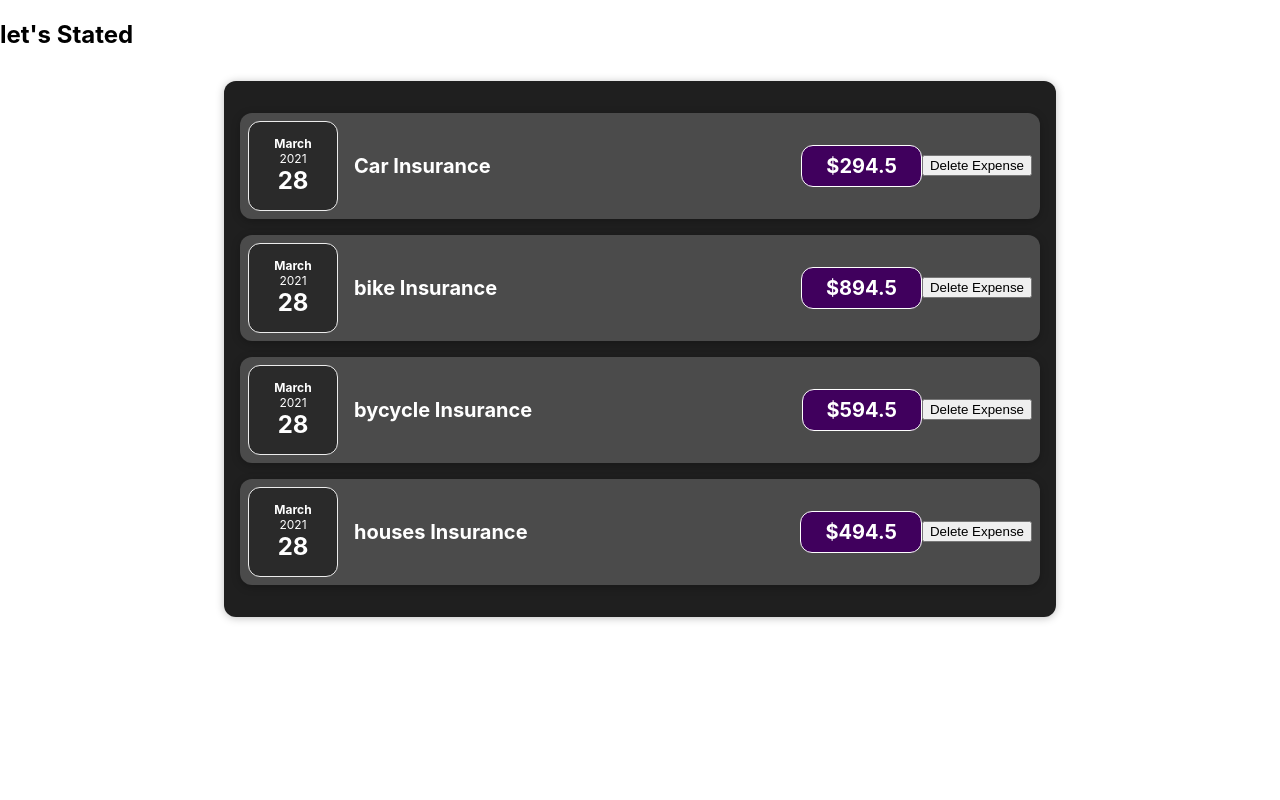
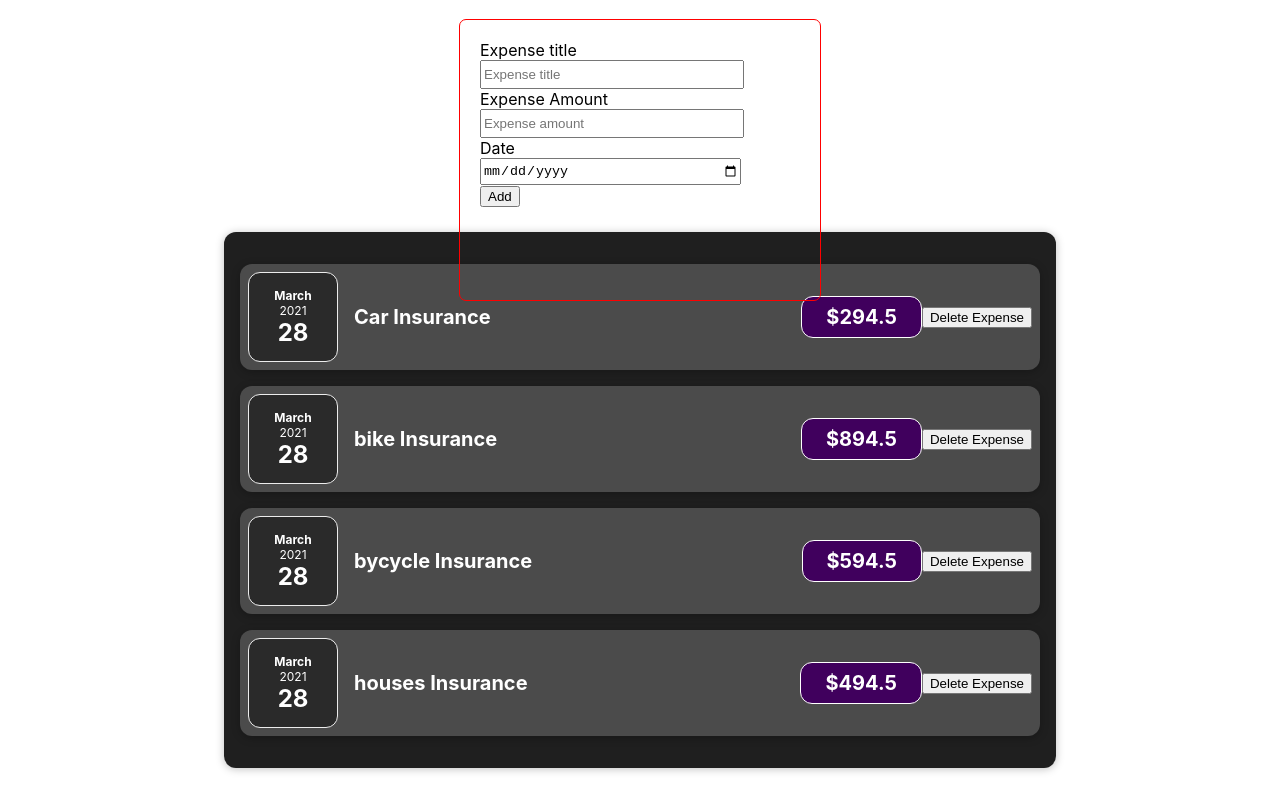
Before and after one commit to mshakir082/Sharpener_React.js, a React (Create React App) app: page / in a window 1280 px wide. Built offline with nearby package versions, Linux system fonts and the light colour scheme.

Commit message:
ExpenseForm

```diff
--- a/src/App.js
+++ b/src/App.js
@@ -1,5 +1,6 @@
 import React from 'react'
 import Expense from "./components/Expenses/Expense";
+import ExpenseForm from './components/Expenses/ExpenseForm'
 function App() {
 
   // return React.createElement('div',{},
@@ -8,8 +9,12 @@ function App() {
 
   return (
     <div>
-    <h2>let's Stated</h2>
+    <div><ExpenseForm/></div>
+    <br/> <br/><br/><br/><br/><br/><br/><br/><br/><br/>
+    <div>
     <Expense/>
+    </div>
+
     </div>
   );
 }
--- /dev/null
+++ b/src/components/Expenses/ExpenseForm.js
@@ -0,0 +1,36 @@
+import React from 'react'
+
+const ExpenseForm = () => {
+
+    const FormStyle = {
+        border: '1px solid red',
+        position: 'absolute',
+        width: '25%',
+        height: '30%',
+        top: '20%',
+        left: '50%',
+        transform:'translate(-50%,-50%)',
+        textAlign: 'left',
+        padding: '20px',
+        borderRadius: '7px'
+    }
+    const InputBox={
+      width: '80%',
+      height:'23px'
+    }
+  return (
+    <div>
+        <form style={FormStyle}>
+            <label>Expense title</label><br/>
+            <input style={InputBox} type="text" name="title" placeholder="Expense title"/><br/>
+            <label>Expense Amount</label><br/>
+            <input style={InputBox} type="number" name="amount" placeholder="Expense amount"/><br/>
+            <label>Date</label><br/>
+            <input style={InputBox} type="date" name="date" placeholder="Expense date"/><br/>
+            <button type="submit">Add</button>
+        </form>
+    </div>
+  )
+}
+
+export default ExpenseForm
```
Also changed, not shown: src/components/Expenses/ExpenseItem.js (line endings or trailing spaces).
